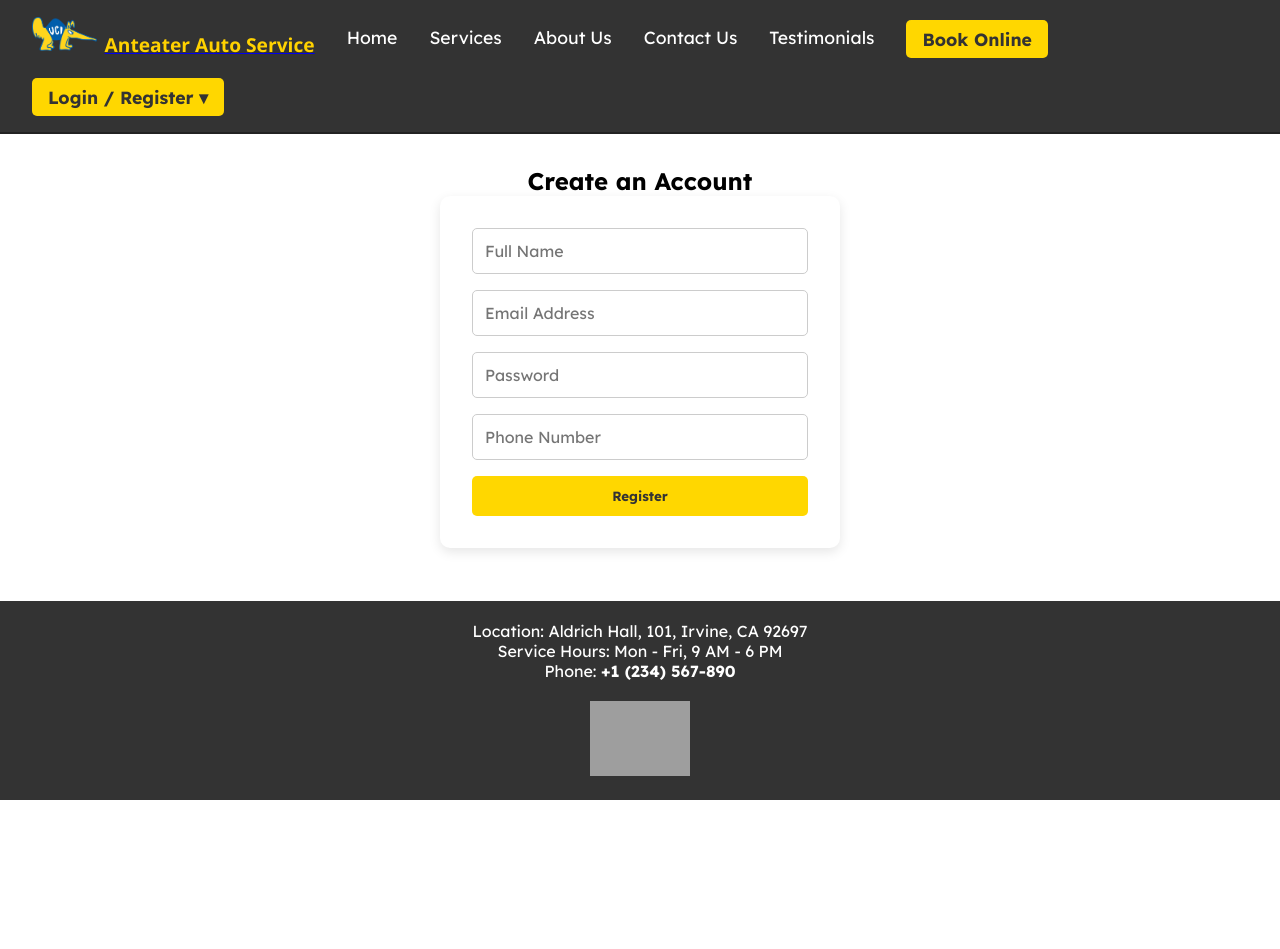
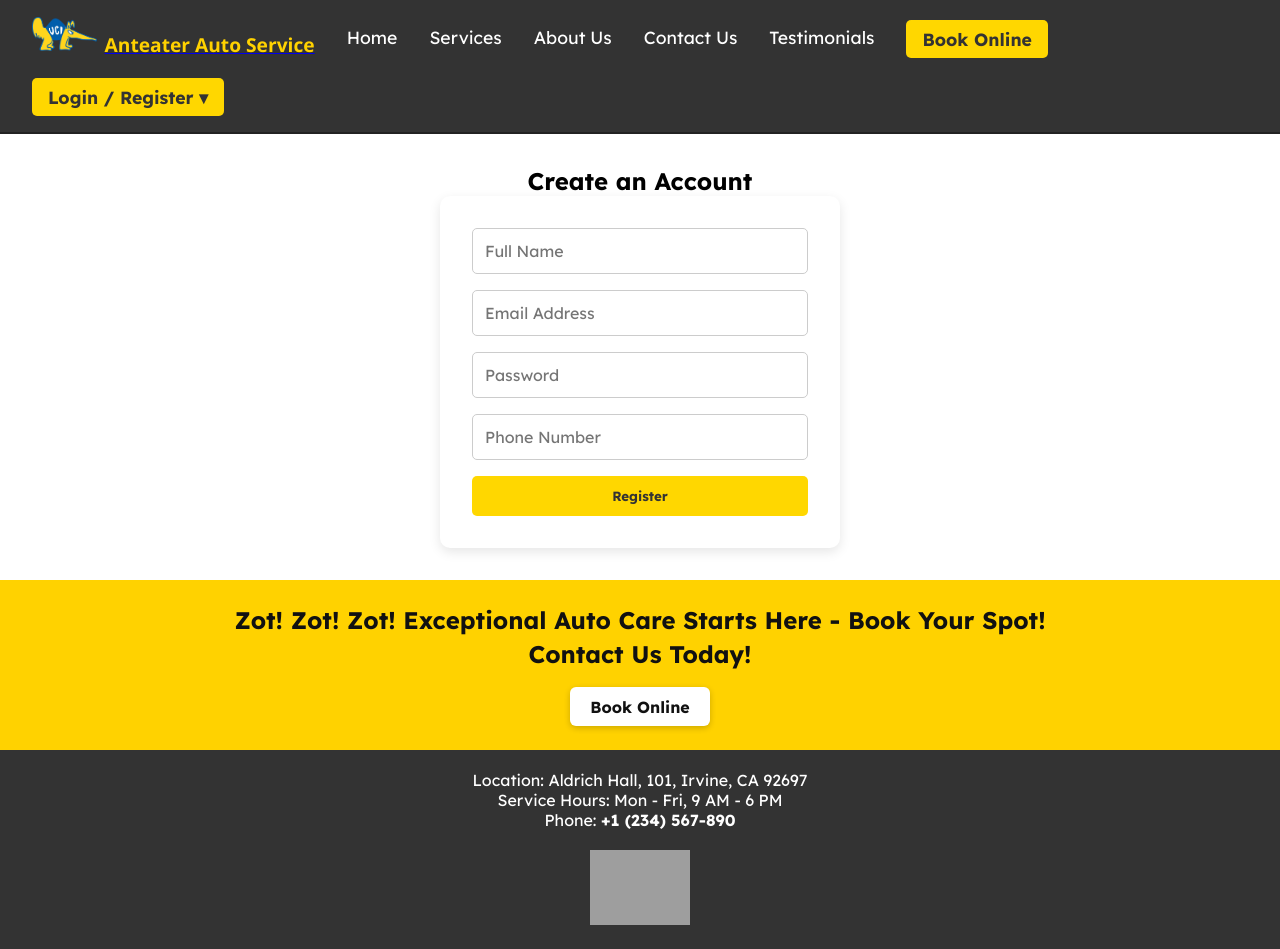
Before and after one commit to smallar1/anteater-auto-services, a React (Create React App) app: page /register in a window 1280 px wide. Before the commit the page ends 800 px from the top, so only its background shows below. Built offline with nearby package versions, Linux system fonts and the light colour scheme; grey boxes are pictures that could not be loaded.

Commit message:
- Added Additional Booking Banner Above Footer

```diff
--- a/src/components/Footer.js
+++ b/src/components/Footer.js
@@ -3,6 +3,12 @@ import './css/Footer.css';
 
 function Footer() {
   return (
+    <>
+      <div className="footer-top-cta">
+        <h3>Zot! Zot! Zot! Exceptional Auto Care Starts Here - Book Your Spot! <br />Contact Us Today!</h3>
+        <a href="/bookings" className="footer-book-button">Book Online</a>
+      </div>
+
       <footer>
         <div className="footer-content">
           <p>Location: Aldrich Hall, 101, Irvine, CA 92697</p>
@@ -25,6 +31,7 @@ function Footer() {
           </a>
         </div>
       </footer>
+    </>
   );
 }
 
--- a/src/components/css/Footer.css
+++ b/src/components/css/Footer.css
@@ -36,3 +36,36 @@ footer .footer-phone-link {
 footer .footer-phone-link:hover {
   text-decoration: underline;
 }
+
+.footer-top-cta {
+  background-color: #ffd200;
+  color: #111;
+  padding: 1.5rem 2rem;
+  display: flex;
+  flex-direction: column;
+  align-items: center;
+  text-align: center;
+  gap: 1rem;
+}
+
+.footer-top-cta h3 {
+  font-size: 1.5rem;
+  font-weight: 700;
+  margin: 0;
+  line-height: 1.4;
+}
+
+.footer-book-button {
+  background-color: #fff;
+  color: #111;
+  padding: 0.6rem 1.25rem;
+  font-weight: 700;
+  border-radius: 6px;
+  text-decoration: none;
+  box-shadow: 0 2px 6px rgba(0,0,0,0.2);
+  transition: background-color 0.3s ease;
+}
+
+.footer-book-button:hover {
+  background-color: #ffed4a;
+}
```
Lines whose indentation alone changed are shown as unchanged.
